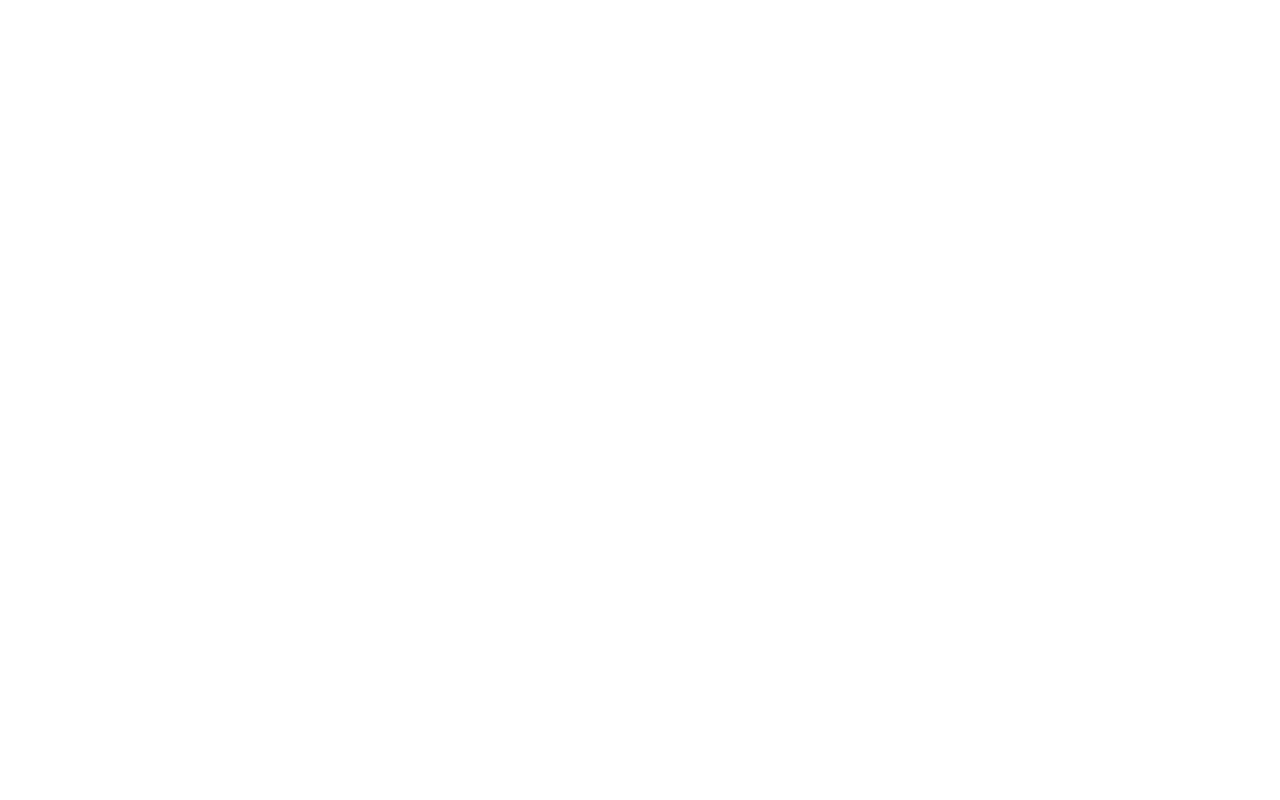
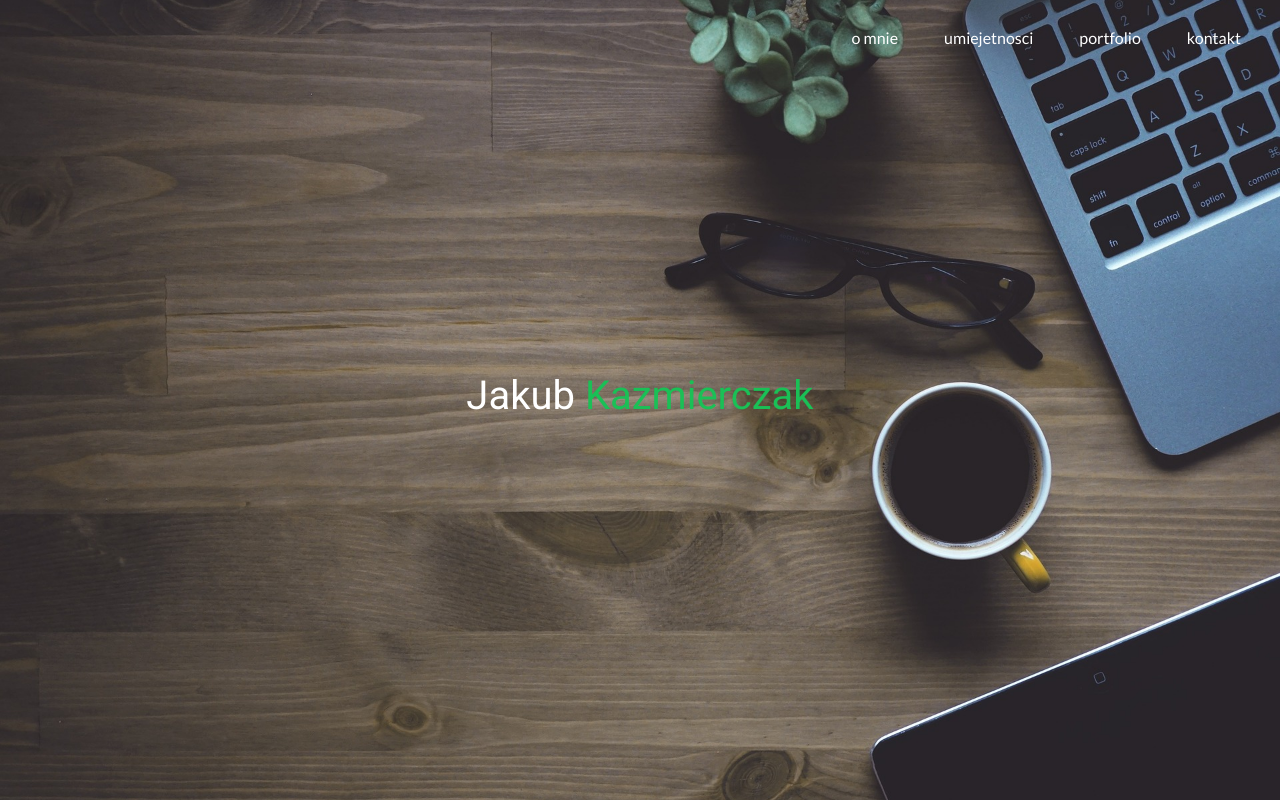
Before and after one commit to jjkazm/portfolio_bootstrap, a plain HTML site: page index.html in a window 1280 px wide. Drawn offline with nearby package versions, Linux system fonts and the light colour scheme.

Commit message:
header finished

```diff
--- a/css/style.css
+++ b/css/style.css
@@ -1,4 +1,60 @@
 /*
 font-family: 'Roboto', sans-serif;
 font-family: 'Lato', sans-serif;
+
+#291f1a  grey font
+
+#1ac056  green font
+
+#f9fcfe light green//section background
+
+#213b50 dark blue// contact section background
 */
+
+/*GENREAL STYLES START*/
+body{
+    font-family: 'Lato', sans-serif;
+}
+
+.green{
+    color: #1ac056;
+}
+
+/*GENREAL STYLES END*/
+
+/*Navigation START*/
+nav>ul>li{
+    margin: 10px 15px;
+}
+
+nav>ul>li>a.nav-link{
+    color: #fff;
+}
+nav>ul>li>a.nav-link:hover{
+    color: #1ac056;
+}
+/*Navigation END*/
+
+/*HEADER START*/
+
+header#main-header{
+    height: 100vh;
+    background-image: url('../img/header-background.jpg');
+    background-size: cover;
+    background-position: center;
+    vertical-align: middle;
+    display: flex;
+    align-items: center;
+    justify-content: center;
+
+}
+
+header#main-header h1{
+    color: #fff;
+    font-family: 'Roboto', sans-serif;
+}
+
+
+
+
+/*HEADER END*/
--- a/index.html
+++ b/index.html
@@ -11,6 +11,23 @@
 </head>
 
 <body>
+    <nav class="navbar fixed-top navbar-expand-lg">
+        <ul class="navbar-nav  ml-auto w-100 justify-content-end">
+            <li><a class="nav-link" href="mnie">o mnie</a></li>
+            <li><a class="nav-link" href="umiejetnosci">umiejetnosci</a></li>
+            <li><a class="nav-link" href="portfolio">portfolio</a></li>
+            <li><a class="nav-link" href="kontakt">kontakt</a></li>
+        </ul>
+    </nav>
+    <header id="main-header">
+        <div id="header-text">
+            <h1>Jakub <span class="green">Kazmierczak</span></h1>
+            <h3></h3>
+        </div>
+    </header>
+
+
+
     <script src="http://code.jquery.com/jquery-3.3.1.js" integrity="sha256-2Kok7MbOyxpgUVvAk/HJ2jigOSYS2auK4Pfzbm7uH60=" crossorigin="anonymous"></script>
     <script src="https://code.jquery.com/jquery-3.2.1.slim.min.js" integrity="sha384-KJ3o2DKtIkvYIK3UENzmM7KCkRr/rE9/Qpg6aAZGJwFDMVNA/GpGFF93hXpG5KkN" crossorigin="anonymous"></script>
     <script src="https://cdnjs.cloudflare.com/ajax/libs/popper.js/1.12.9/umd/popper.min.js" integrity="sha384-ApNbgh9B+Y1QKtv3Rn7W3mgPxhU9K/ScQsAP7hUibX39j7fakFPskvXusvfa0b4Q" crossorigin="anonymous"></script>
```
